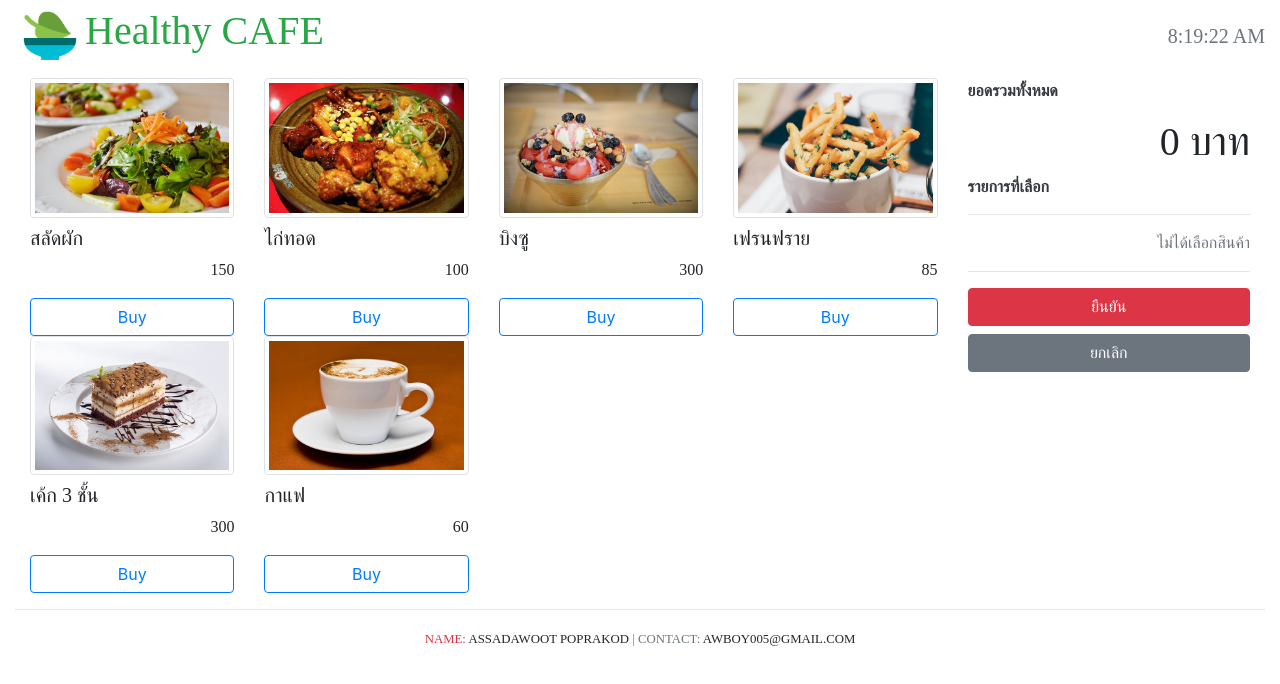
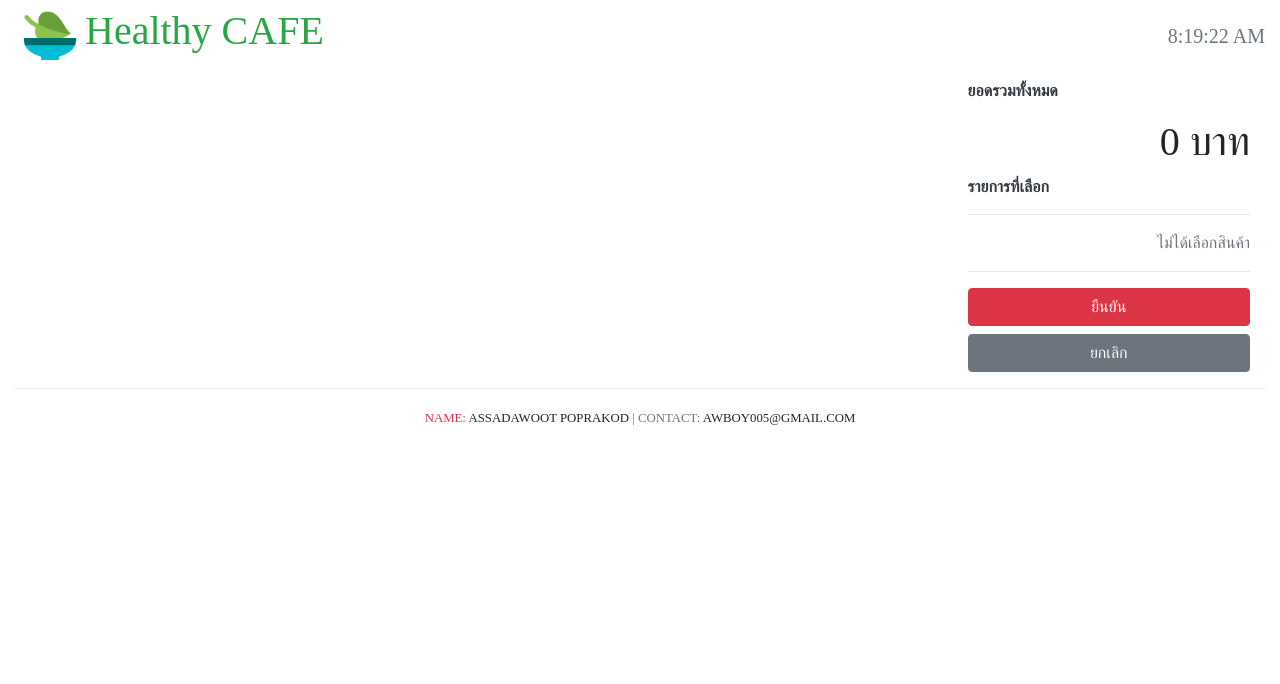
Before and after one commit to Awboynz/my-reactapp, a React (Create React App) app in the folder my-app/: page / in a window 1280 px wide. Shown: the top 684 px of the page. Built offline with nearby package versions, Linux system fonts and the light colour scheme; data requests are answered from the project's data file.

Commit message:
Revert "bug fix delete orders"

```diff
--- a/my-app/resources/data/db.json
+++ b/my-app/resources/data/db.json
@@ -1,48 +1,5 @@
 {
-  "products": [
-    {
-      "id": 1,
-      "productId": "P001",
-      "productName": "สลัดผัก",
-      "unitPrice": "150",
-      "thumbnail": "/images/product/1.jpg"
-    },
-    {
-      "id": 2,
-      "productId": "P002",
-      "productName": "ไก่ทอด",
-      "unitPrice": "100",
-      "thumbnail": "/images/product/2.jpg"
-    },
-    {
-      "id": 3,
-      "productId": "P003",
-      "productName": "บิงซู",
-      "unitPrice": "300",
-      "thumbnail": "/images/product/3.jpg"
-    },
-    {
-      "id": 4,
-      "productId": "P004",
-      "productName": "เฟรนฟราย",
-      "unitPrice": "85",
-      "thumbnail": "/images/product/4.jpg"
-    },
-    {
-      "id": 5,
-      "productId": "P005",
-      "productName": "เค้ก 3 ชั้น",
-      "unitPrice": "300",
-      "thumbnail": "/images/product/5.jpg"
-    },
-    {
-      "id": 6,
-      "productId": "P006",
-      "productName": "กาแฟ ",
-      "unitPrice": "60",
-      "thumbnail": "/images/product/6.jpg"
-    }
-  ],
+  "products": [],
   "orders": [
     {
       "orderedDate": "2019-05-07T04:03:43.021Z",
@@ -430,23 +387,6 @@
         }
       ],
       "id": 21
-    },
-    {
-      "orderedDate": "2019-05-13T03:38:41.663Z",
-      "totalPrice": 300,
-      "orders": [
-        {
-          "product": {
-            "id": 3,
-            "productId": "P003",
-            "productName": "บิงซู",
-            "unitPrice": "300",
-            "thumbnail": "/images/product/3.jpg"
-          },
-          "quantity": 1
-        }
-      ],
-      "id": 22
     }
   ]
 }
--- a/my-app/src/containers/order/Order.js
+++ b/my-app/src/containers/order/Order.js
@@ -21,7 +21,7 @@ class Order extends Component {
     }
 
     delOrder(order){
-        axios.delete("http://localhost:3001/orders" + order.id).then(res=>{
+        axios.delete("http://localhost:3001/orders/" + order.id).then(res=>{
             axios.get("http://localhost:3001/orders").then(
                 res => {
                     this.setState({orders : res.data})
```
